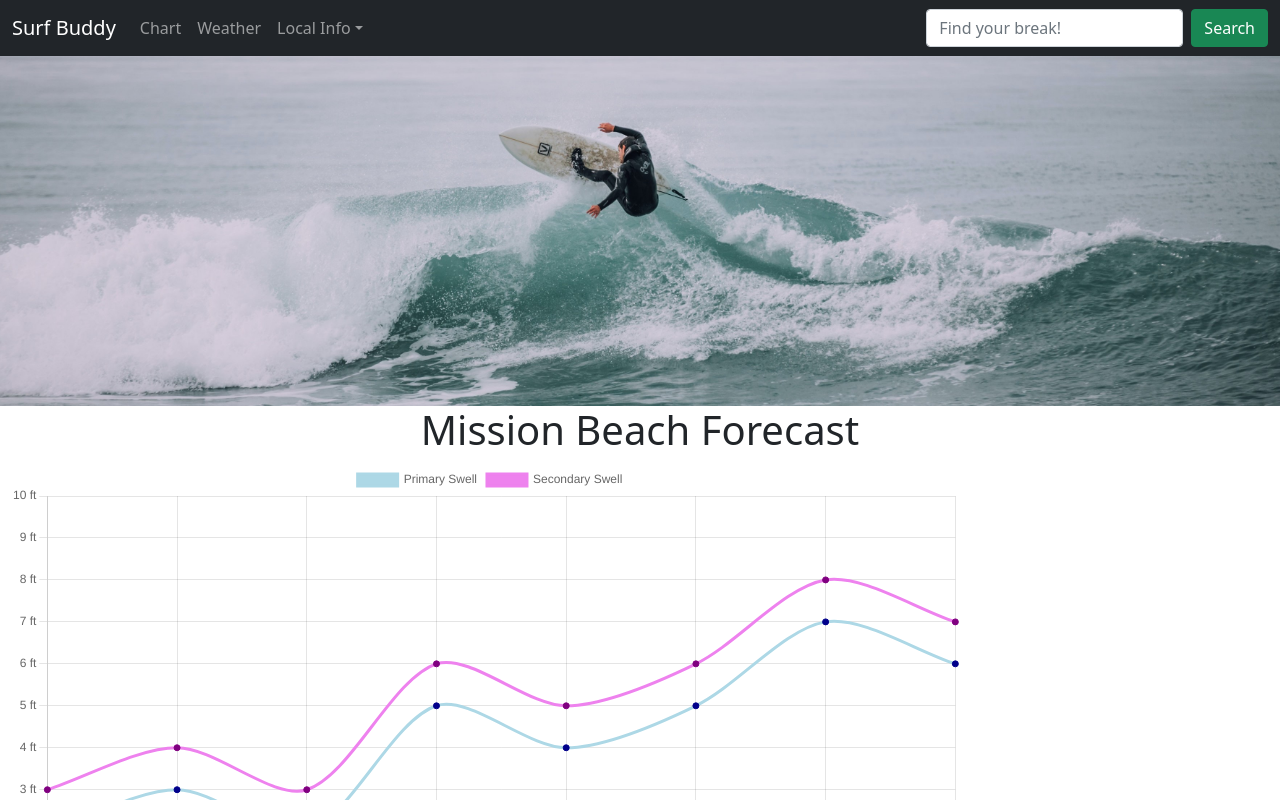
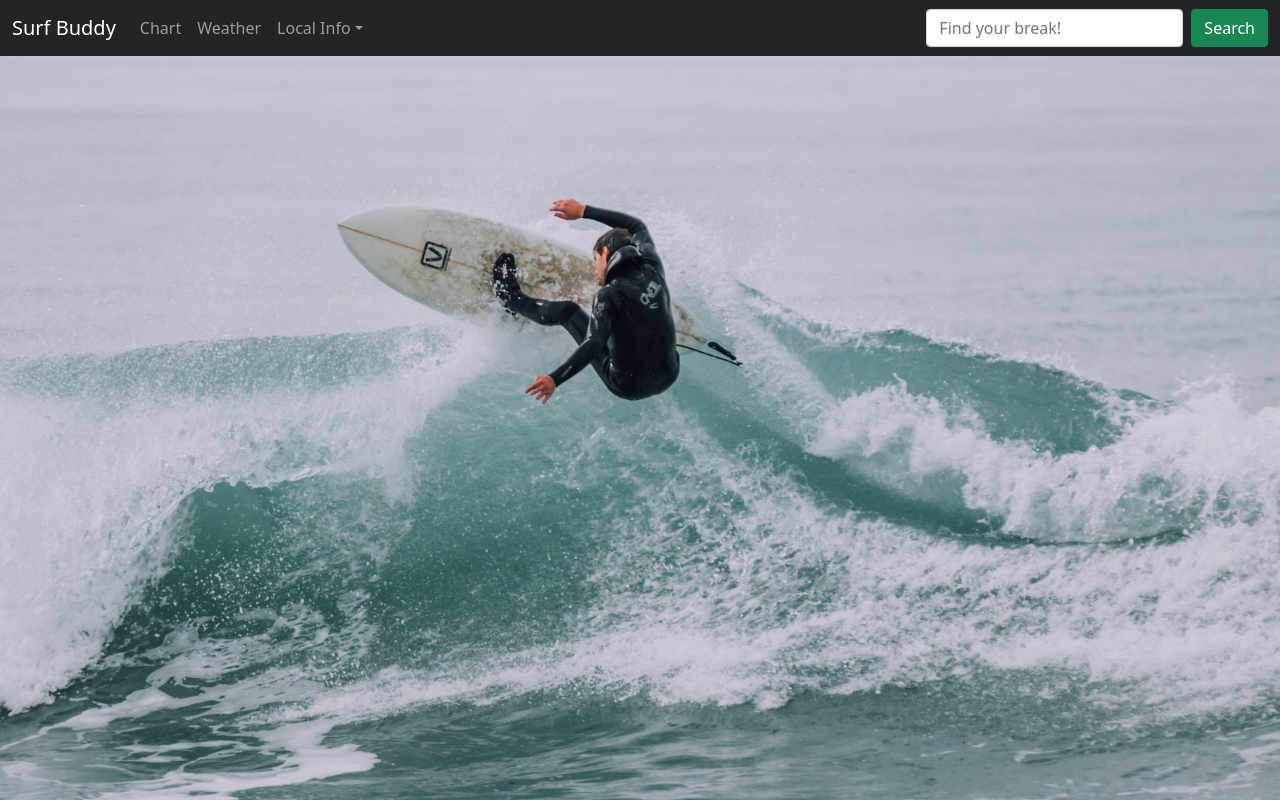
Before and after one commit to cbeatty94/React-Surf-App, a React (Create React App) app in the folder surf-forecaster/: page / in a window 1280 px wide. Shown: the top 800 px of the page. Built offline with nearby package versions, Linux system fonts and the light colour scheme.

Commit message:
linked navbar to SurfChart

```diff
--- a/surf-forecaster/src/App.css
+++ b/surf-forecaster/src/App.css
@@ -1,6 +1,6 @@
 .coverImage {
     width: 100%;
-    height: 350px;
+    height: 750px;
     object-fit: cover;
 }
 
--- a/surf-forecaster/src/components/NavBar.js
+++ b/surf-forecaster/src/components/NavBar.js
@@ -14,7 +14,7 @@ function NavBar() {
     return(
         <Navbar bg="dark" variant="dark" expand="lg">
         <Container fluid>
-            <Navbar.Brand href="#">Surf Buddy</Navbar.Brand>
+            <Navbar.Brand href="/">Surf Buddy</Navbar.Brand>
             <Navbar.Toggle aria-controls="navbarScroll" />
             <Navbar.Collapse id="navbarScroll">
             <Nav
@@ -22,7 +22,7 @@ function NavBar() {
                 style={{ maxHeight: '100px' }}
                 navbarScroll
             >
-                <Nav.Link href="#action1">Chart</Nav.Link>
+                <Nav.Link href="#chart">Chart</Nav.Link>
                 <Nav.Link href="#action2">Weather</Nav.Link>
                 <NavDropdown title="Local Info" id="navbarScrollingDropdown">
                 <NavDropdown.Item href="#action3">Hazards</NavDropdown.Item>
--- a/surf-forecaster/src/components/SurfChart.js
+++ b/surf-forecaster/src/components/SurfChart.js
@@ -42,7 +42,7 @@ const options = {
 
 function SurfChart() {
         return (
-            <div>
+            <div id="chart">
                 <h1 style={{ textAlign: 'center' }}>Mission Beach Forecast</h1>
                 <div style={{ width: '75%', display: 'flex', alignItems: 'center', justifyContent: 'center', margin: 10 }}>
                     <Line data={data} options={options} />
```
